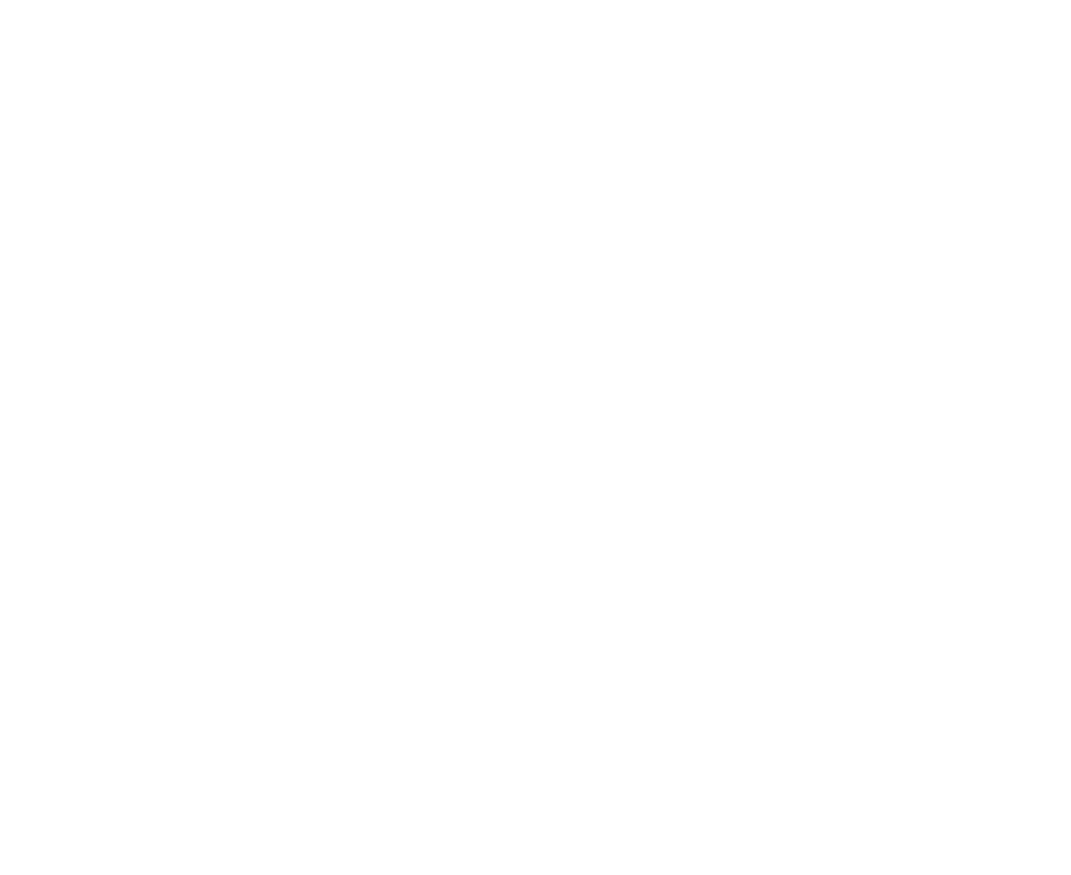
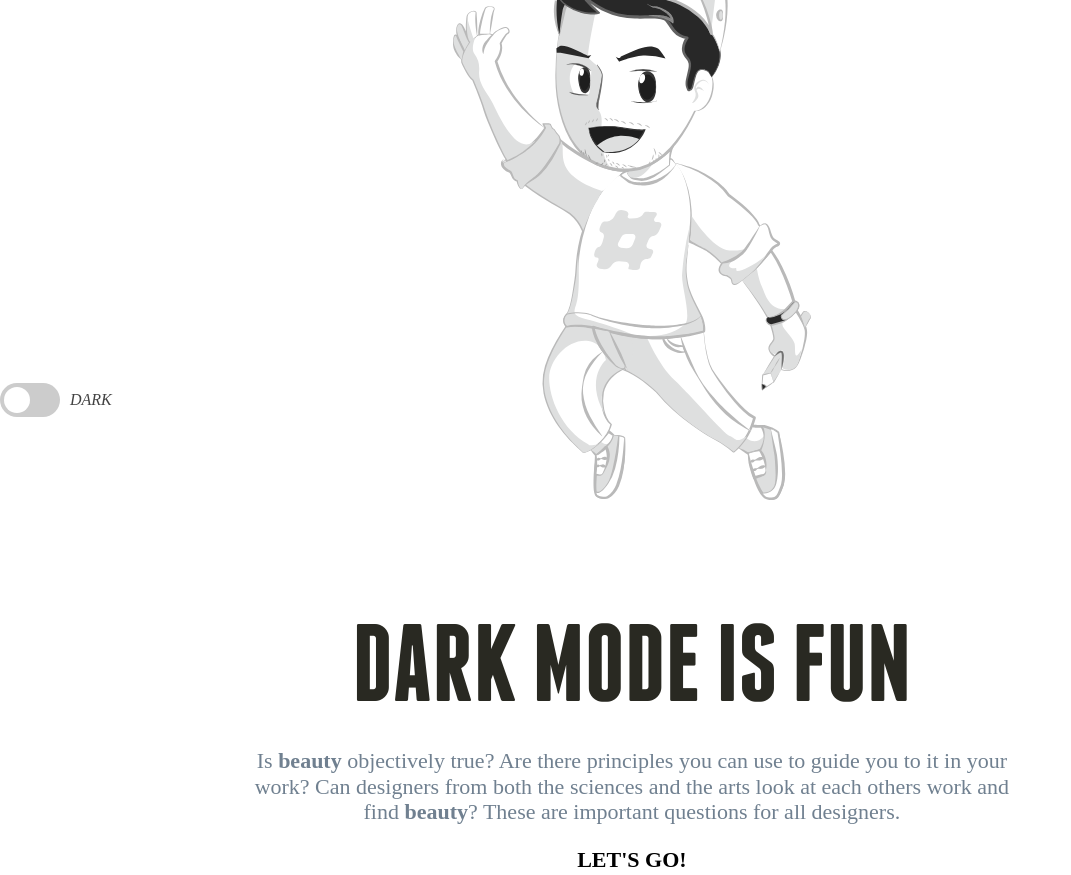
Before and after one commit to heysaladin/heysaladin.github.io, a plain HTML site: page public/index.html in a window 1280 px wide. Shown: the whole page, without its empty margins (0-1071 px from the left). Before the commit the page ends 800 px from the top, so only its background shows below. Drawn offline with Linux system fonts and the light colour scheme; some packages are replaced by stand-ins of ours; a web font is replaced by a local one.

Commit message:
add assets

```diff
--- a/public/assets/scripts/script.js
+++ b/public/assets/scripts/script.js
@@ -0,0 +1,22 @@
+const toggleSwitch = document.querySelector('.theme-switch input[type="checkbox"]');
+const currentTheme = localStorage.getItem('theme');
+
+if (currentTheme) {
+    document.documentElement.setAttribute('data-theme', currentTheme);
+
+    if (currentTheme === 'dark') {
+        toggleSwitch.checked = true;
+    }
+}
+
+function switchTheme(e) {
+    if (e.target.checked) {
+        document.documentElement.setAttribute('data-theme', 'dark');
+        localStorage.setItem('theme', 'dark');
+    }
+    else {        document.documentElement.setAttribute('data-theme', 'light');
+          localStorage.setItem('theme', 'light');
+    }
+}
+
+toggleSwitch.addEventListener('change', switchTheme, false);
--- a/public/assets/styles/style.css
+++ b/public/assets/styles/style.css
@@ -0,0 +1,140 @@
+@import url(https://fonts.googleapis.com/css?family=Lato:400,400italic,700|Sansita+One);
+:root {
+  --primary-color: #302AE6;
+  --secondary-color: #536390;
+  --font-color: #424242;
+  --bg-color: #fff;
+  --heading-color: #292922;
+  --main-image: url('../images/l1.svg');
+}
+
+[data-theme="dark"] {
+  --primary-color: #9A97F3;
+  --secondary-color: #818cab;
+  --font-color: #e1e1ff;
+  --bg-color: #161625;
+  --heading-color: #818cab;
+  --main-image: url('../images/d1.svg');
+}
+
+body {
+  font-family: "Lato", sans-serif;
+  background-color: var(--bg-color);
+  color: var(--font-color);
+  max-width: 90%;
+  margin: 0 auto;
+  font-size: calc(1rem + 0.25vh);
+}
+
+h1 {
+  color: var(--heading-color);
+  font-family: "Sansita One", serif;
+  font-size: 2rem;
+  margin-bottom: 1vh;
+}
+
+p {
+  font-size: 1.1rem;
+  line-height: 1.6rem;
+}
+
+a {
+  color: var(--primary-color);
+  text-decoration: none;
+  border-bottom: 3px solid transparent;
+  font-weight: bold;
+}
+a:hover, a:focus {
+  border-bottom: 3px solid currentColor;
+}
+
+section {
+  max-width: 68%;
+  margin: 0 auto;
+}
+
+.post-meta {
+  font-size: 1rem;
+  font-style: italic;
+  display: block;
+  margin-bottom: 4vh;
+  color: var(--secondary-color);
+}
+
+nav {
+  display: flex;
+  justify-content: flex-end;
+  padding: 20px 0;
+}
+
+/*slider switch css */
+.theme-switch-wrapper {
+  display: flex;
+  align-items: center;
+}
+.theme-switch-wrapper em {
+  margin-left: 10px;
+  font-size: 1rem;
+}
+
+.theme-switch {
+  display: inline-block;
+  height: 34px;
+  position: relative;
+  width: 60px;
+}
+
+.theme-switch input {
+  display: none;
+}
+
+.slider {
+  background-color: #ccc;
+  bottom: 0;
+  cursor: pointer;
+  left: 0;
+  position: absolute;
+  right: 0;
+  top: 0;
+  transition: .4s;
+}
+
+.slider:before {
+  background-color: #fff;
+  bottom: 4px;
+  content: "";
+  height: 26px;
+  left: 4px;
+  position: absolute;
+  transition: .4s;
+  width: 26px;
+}
+
+input:checked + .slider {
+  /* background-color: #66bb6a; */
+  border: solid 1px #ccc;
+}
+
+input:checked + .slider:before {
+  transform: translateX(26px);
+}
+
+.slider.round {
+  border-radius: 34px;
+}
+
+.slider.round:before {
+  border-radius: 50%;
+}
+
+#main-image {
+  width: 359px;
+  height: 573px;
+  background: transparent var(--main-image) no-repeat center center;
+  margin: 0 auto;
+}
+
+#main-title {
+    font-family: "Franchise Free", sans-serif;
+    font-size: 5em;
+}
--- a/public/index.html
+++ b/public/index.html
@@ -61,6 +61,29 @@
 
   </head>
   <body>
+
+    <nav>
+      <div class="theme-switch-wrapper">
+            <label class="theme-switch" for="checkbox">
+        <input type="checkbox" id="checkbox" />
+        <div class="slider round"></div>
+      </label>
+        <em>DARK</em>
+      </div>
+
+    </nav>
+    <section>
+        <article class="post">
+          <div id="main-image"></div>
+          <h1 id="main-title">DARK MODE IS FUN</h1>
+          <p class="post-meta"></p>
+
+          <p>Is <strong>beauty</strong> objectively true? Are there principles you can use to guide you to it in your work? Can designers from both the sciences and the arts look at each others work and find <strong class="sevenhundred">beauty</strong>? These are important questions for all designers.</p>
+
+          <a href="#">LET'S GO!</a>
+      </article>
+    </section>
+
     <!--
     <div id="message">
       <h1>HeySaladin</h1>
```
